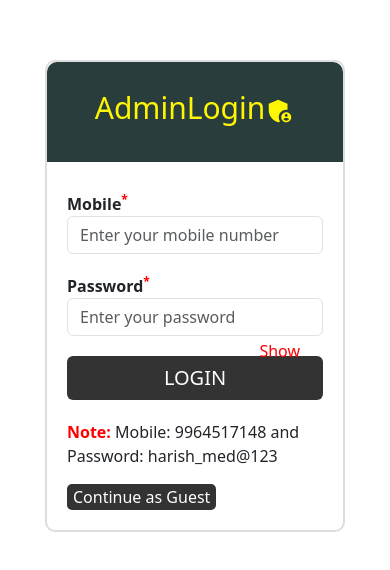
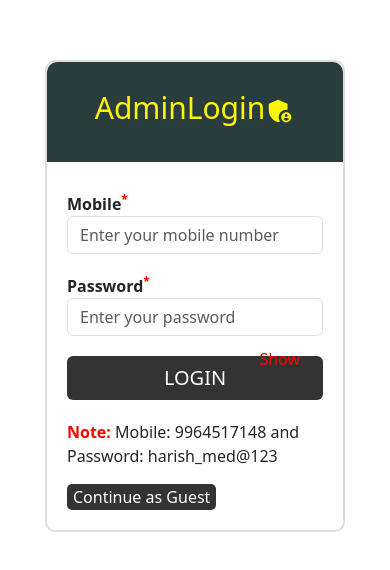
Before and after one commit to manoharbondalapati/avikaProject, a React (Create React App) app: page /adminlogin in a window 390 px wide. Shown: the part 126-696 px from the top of the page. Built offline with nearby package versions, Linux system fonts and the light colour scheme.

Commit message:
Update AdminLogin.css

```diff
--- a/src/components/admin/AdminLogin.css
+++ b/src/components/admin/AdminLogin.css
@@ -75,7 +75,7 @@ label {
   .shows-password {
     position: absolute;
     right: 90px;
-    top: 56.5%;
+    top: 57.5%;
     transform: translateY(-50%);
     cursor: pointer;
     background-color: transparent;
```
